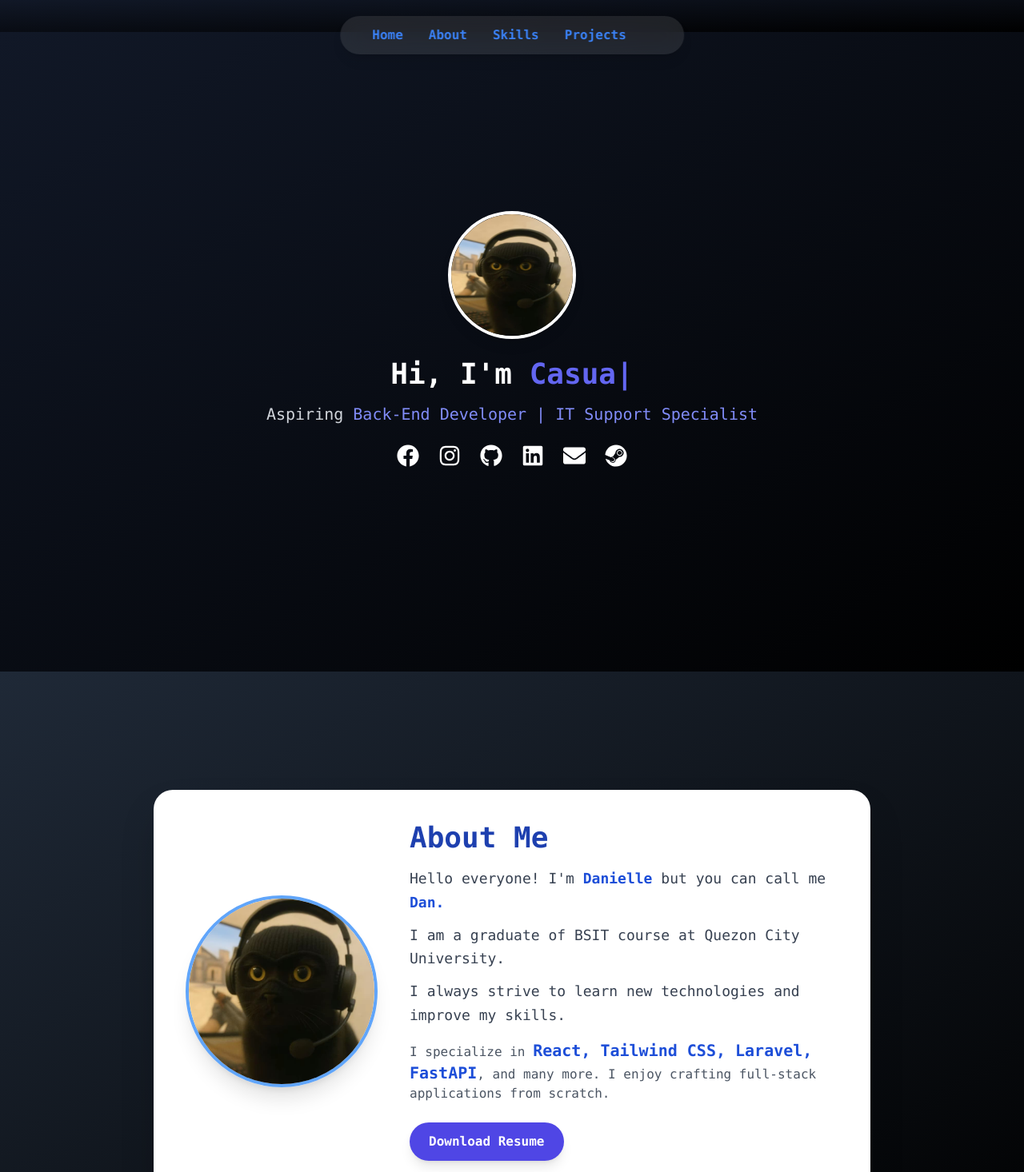
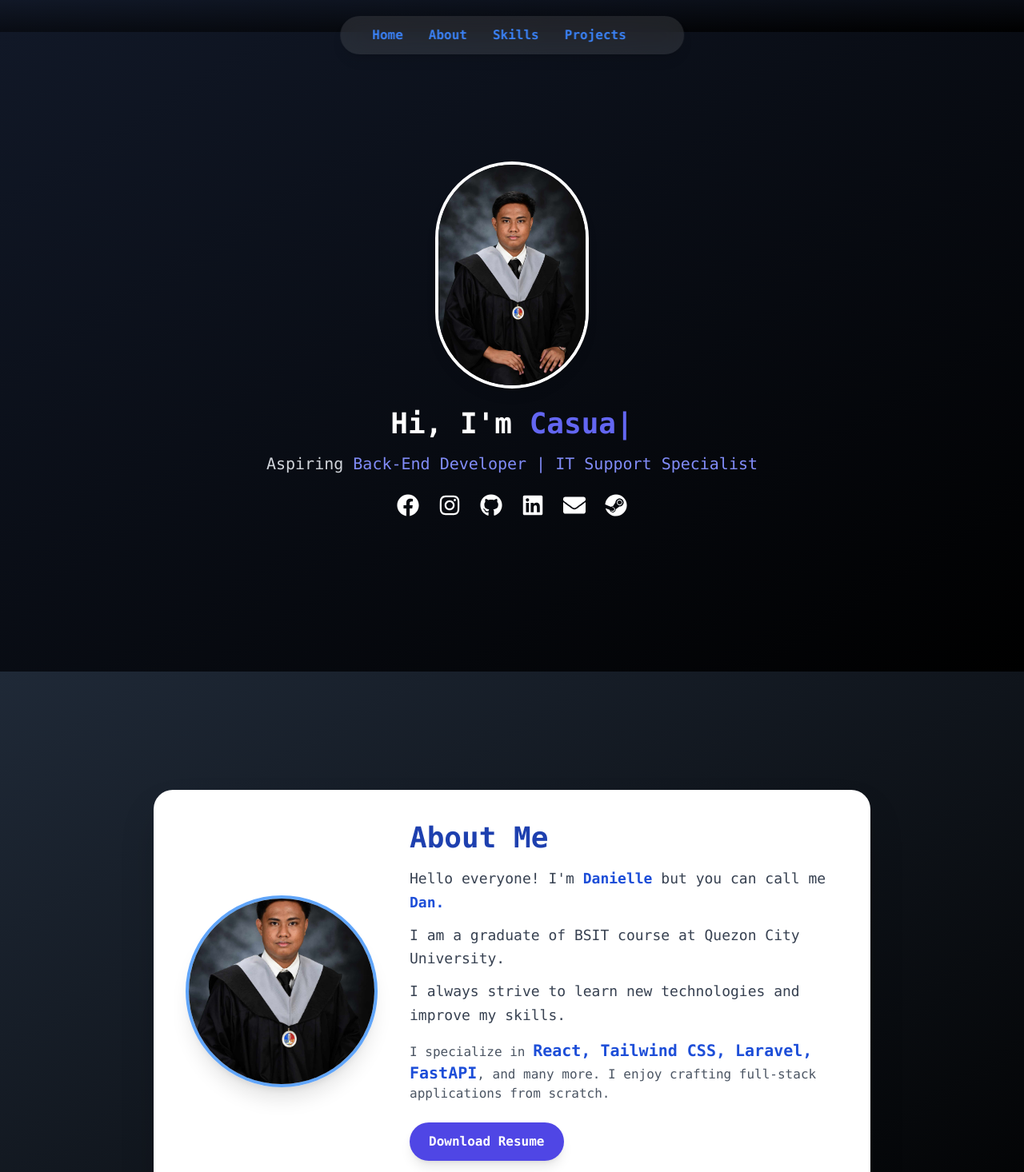
Before and after one commit to miracl3-dreams/my-portfolio, a React (Vite) app: page / in a window 1280 px wide. Shown: the top 1466 px of the page at 80% size. Built offline with nearby package versions, Linux system fonts and the light colour scheme.

Commit message:
fix: changing cat image to human image

```diff
--- a/src/pages/About.jsx
+++ b/src/pages/About.jsx
@@ -1,6 +1,6 @@
 import React from "react";
 import { motion } from "framer-motion";
-import CatImage from "@/assets/images/Cat.png";
+import HumanImage from "@/assets/images/Lunas.png";
 import ResumePdf from "@/assets/documents/resume.pdf";
 
 const containerVariants = {
@@ -37,7 +37,7 @@ const About = () => {
             transition={{ type: "spring", stiffness: 300 }}
           >
             <img
-              src={CatImage}
+              src={HumanImage}
               alt="Danielle"
               className="w-full h-full object-cover"
             />
--- a/src/pages/Home.jsx
+++ b/src/pages/Home.jsx
@@ -7,7 +7,7 @@ import {
   FaEnvelope,
   FaSteam,
 } from "react-icons/fa";
-import CatImage from "@/assets/images/Cat.png";
+import HumanImage from "@/assets/images/Lunas.png";
 import AnimatedText from "@/components/AnimatedText";
 
 const Home = () => {
@@ -17,9 +17,9 @@ const Home = () => {
       <section className="min-h-screen bg-gradient-to-br from-gray-900 to-black text-white flex items-center justify-center px-6">
         <div className="text-center max-w-2xl">
           <img
-            src={CatImage}
+            src={HumanImage}
             alt="Profile"
-            className="w-40 h-40 rounded-full mx-auto mb-6 border-4 border-white shadow-lg animate-fadeUp"
+            className="w-32 sm:w-36 md:w-40 lg:w-48 h-auto rounded-full mx-auto mb-6 border-4 border-white shadow-lg object-cover animate-fadeUp"
             style={{ animationDelay: "0.2s" }}
           />
           <h1
```
